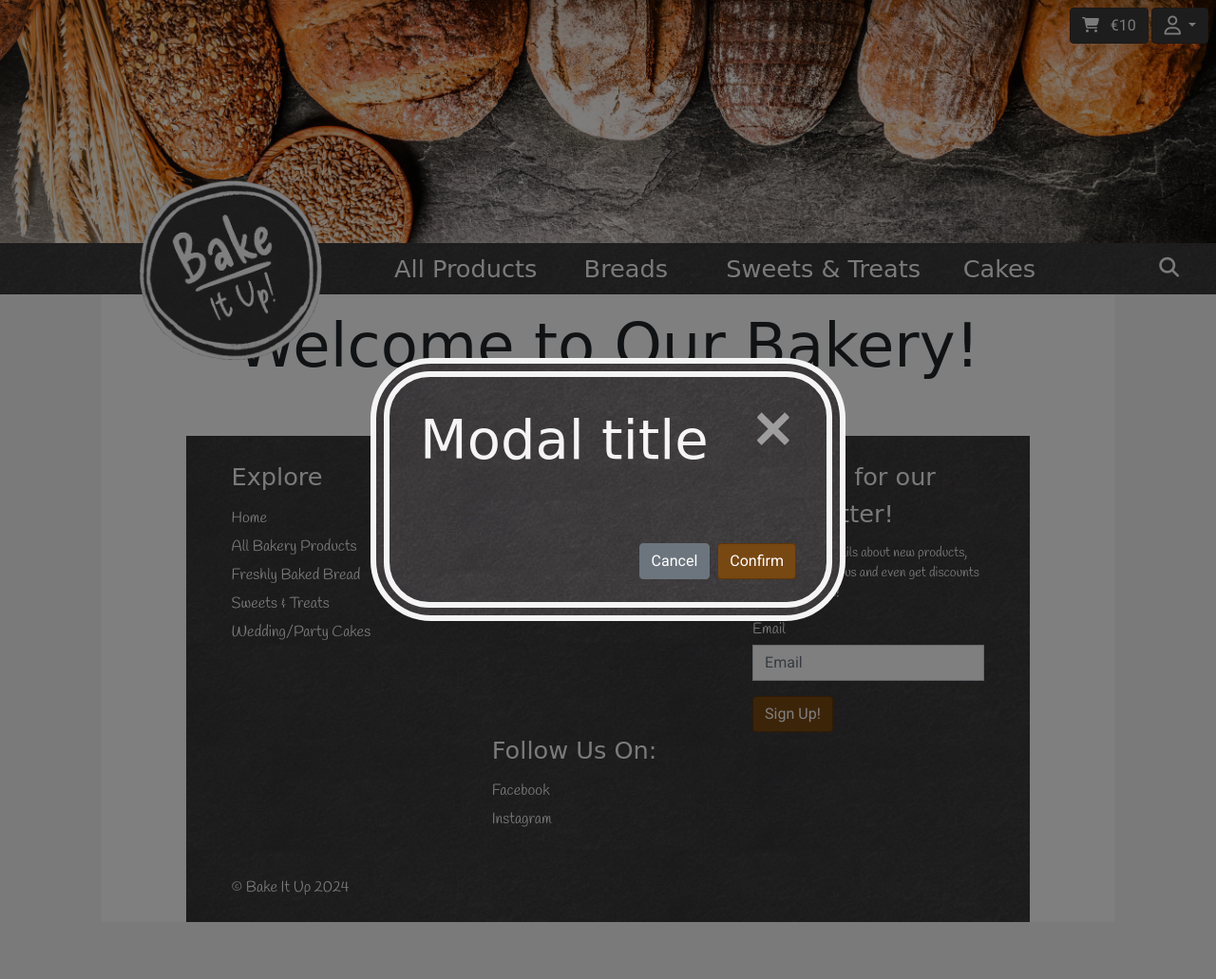
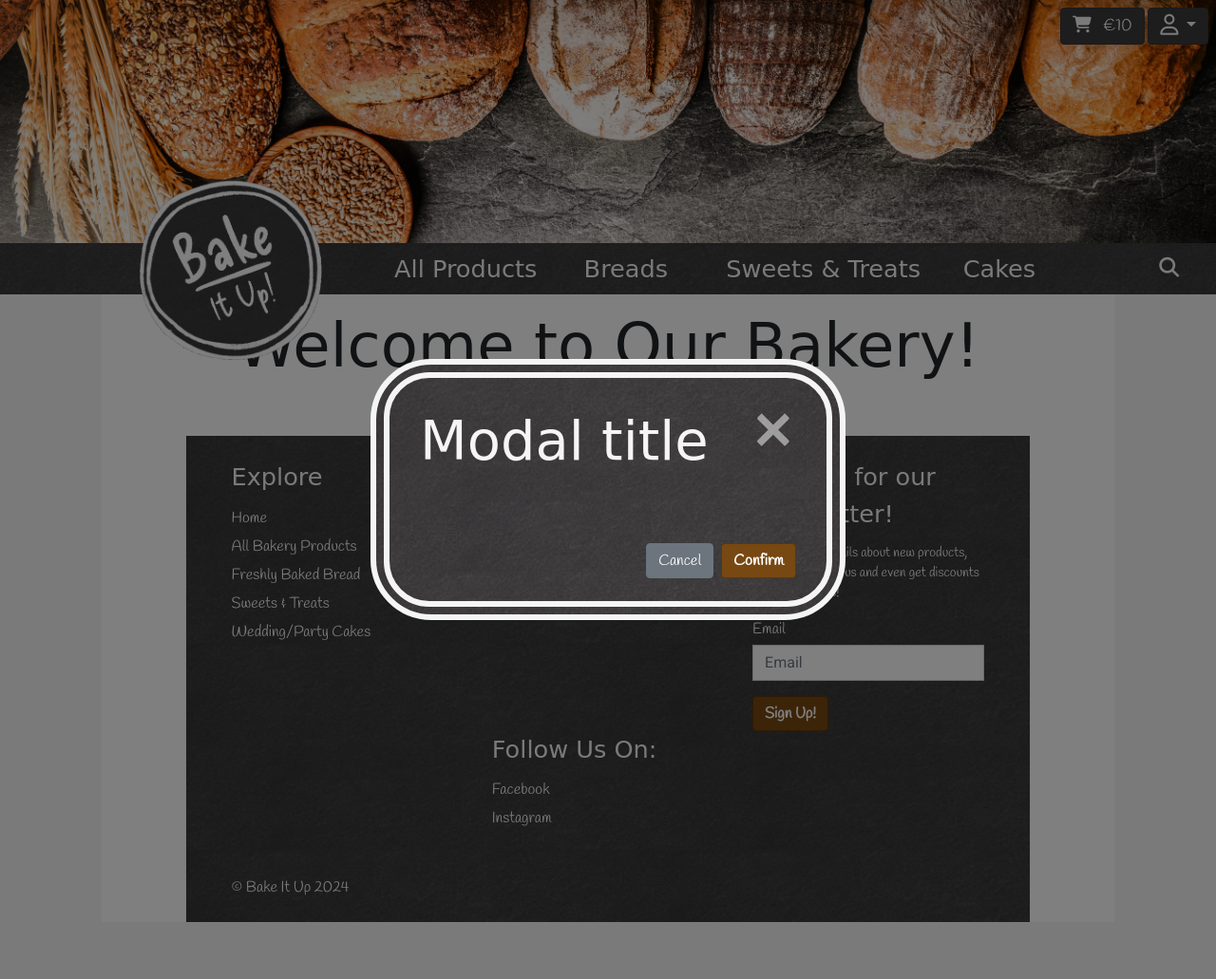
Before and after one commit to ShaneByrne0963/bake-it-up, a Django app: template home/templates/home/index.html in a window 1280 px wide. Shown: the whole page at 95% size. Run offline with Django 5.2, Linux system fonts and the light colour scheme; a user stored in the database is signed in; the template is opened without the code that fills it: most values are stand-ins (such as "Sample title", 1, 10 or a date in 2020); parts of the project's set-up code (start-up, migrations or seed data) failed here and were passed over; some libraries are stand-ins or nearby versions; some web fonts are replaced.

Commit message:
Update font of buttons

```diff
--- a/static/css/style.css
+++ b/static/css/style.css
@@ -89,9 +89,14 @@ h3, .product-card-title {
 /* --------------------------------------------------------Overriding Bootstrap elements */
 
 /* Buttons */
+.btn {
+    padding-bottom: 0.3rem;
+}
+
 .btn.btn-primary {
     background-color: #784812;
     border-color: #5e3609;
+    font-weight: bold;
 }
 
 .btn.btn-primary:hover {
@@ -110,6 +115,7 @@ h3, .product-card-title {
     background-color: #3c3a3b;
     border-color: #363333;
     color: whitesmoke;
+    font-size: 1.1em;
 }
 
 .btn.btn-nav:hover {
@@ -424,8 +430,6 @@ input::-webkit-inner-spin-button {
 /* --------------------------------------------------------Using a more formal font for forms */
 form input,
 form select,
-button.btn,
-a.btn,
 #account-nav .dropdown-item {
     font-family: "Roboto", sans-serif;
 }
```
Also changed, not shown: db.sqlite3.
